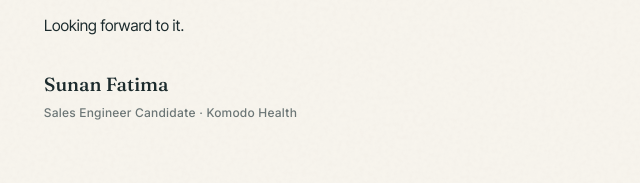
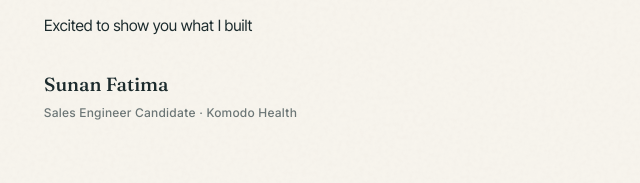
Before and after one commit to SystemsBySoney/KomodoDemo, a plain HTML site: page index.html in a window 1280 px wide. Shown: the part 387-570 px from the top of the page, 12-652 px from the left. Drawn offline with Linux system fonts and the light colour scheme.

Commit message:
Update index.html

```diff
--- a/index.html
+++ b/index.html
@@ -1676,7 +1676,7 @@
         <p>Thank you for the time, and for the opportunity to showcase my sales engineering skills. I genuinely enjoyed this assignment.</p>
         <p>I've put together a few things to provide context and make the experience more engaging. Below you'll find the prep document I'd build with an AE ahead of a real presentation call, panel attendee role assignments, and a prospect profile for the fictional biopharma I built this around.</p>
         <p>You'll also find links to the presentation deck, the demo mock-up environment, and a brief summary of my prep philosophy for an SE demo and partnership.</p>
-        <p>Looking forward to it.</p>
+        <p>Excited to show you what I built</p>
         <div class="signoff-name">Sunan Fatima</div>
         <div class="signoff-title">Sales Engineer Candidate · Komodo Health</div>
       </div>
```
